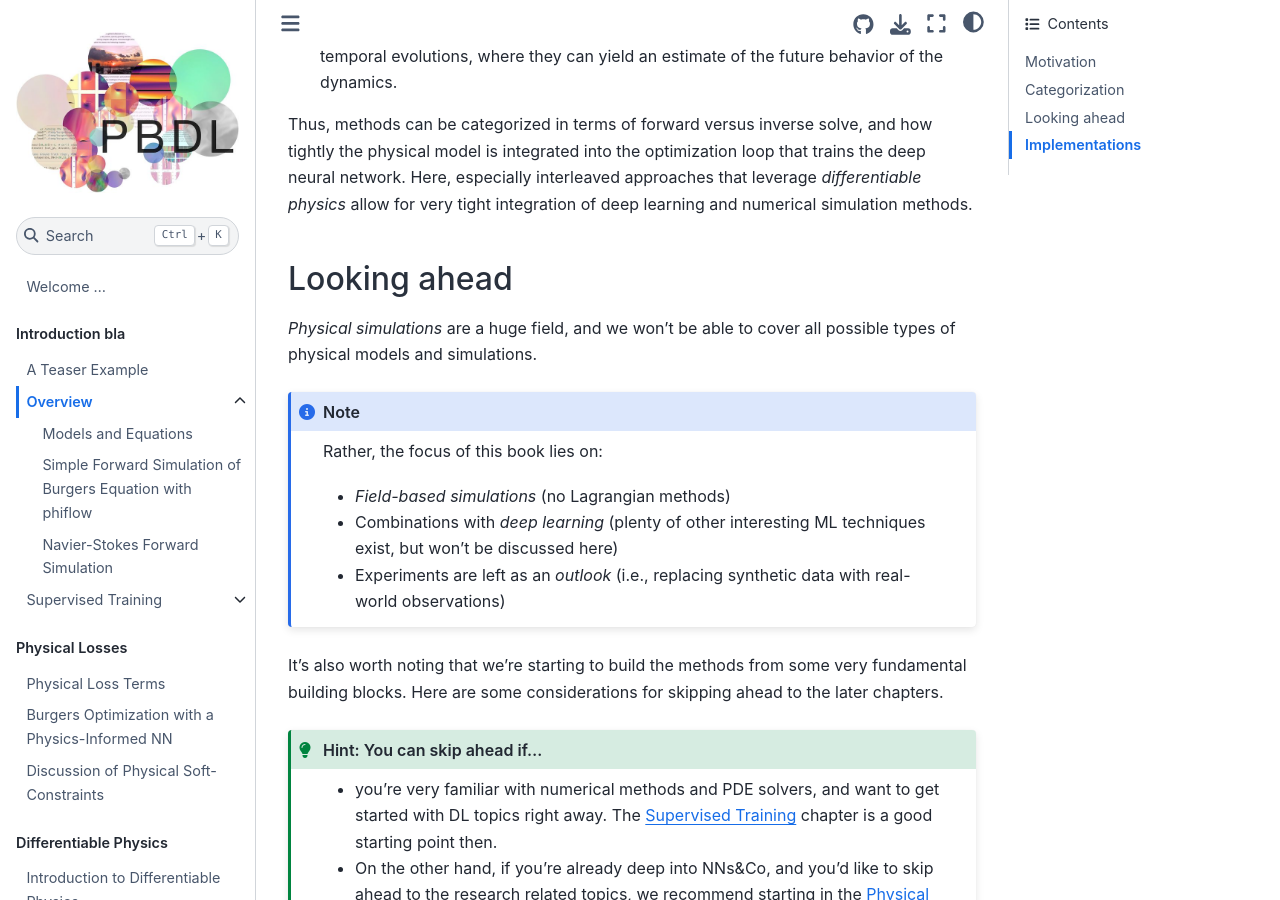
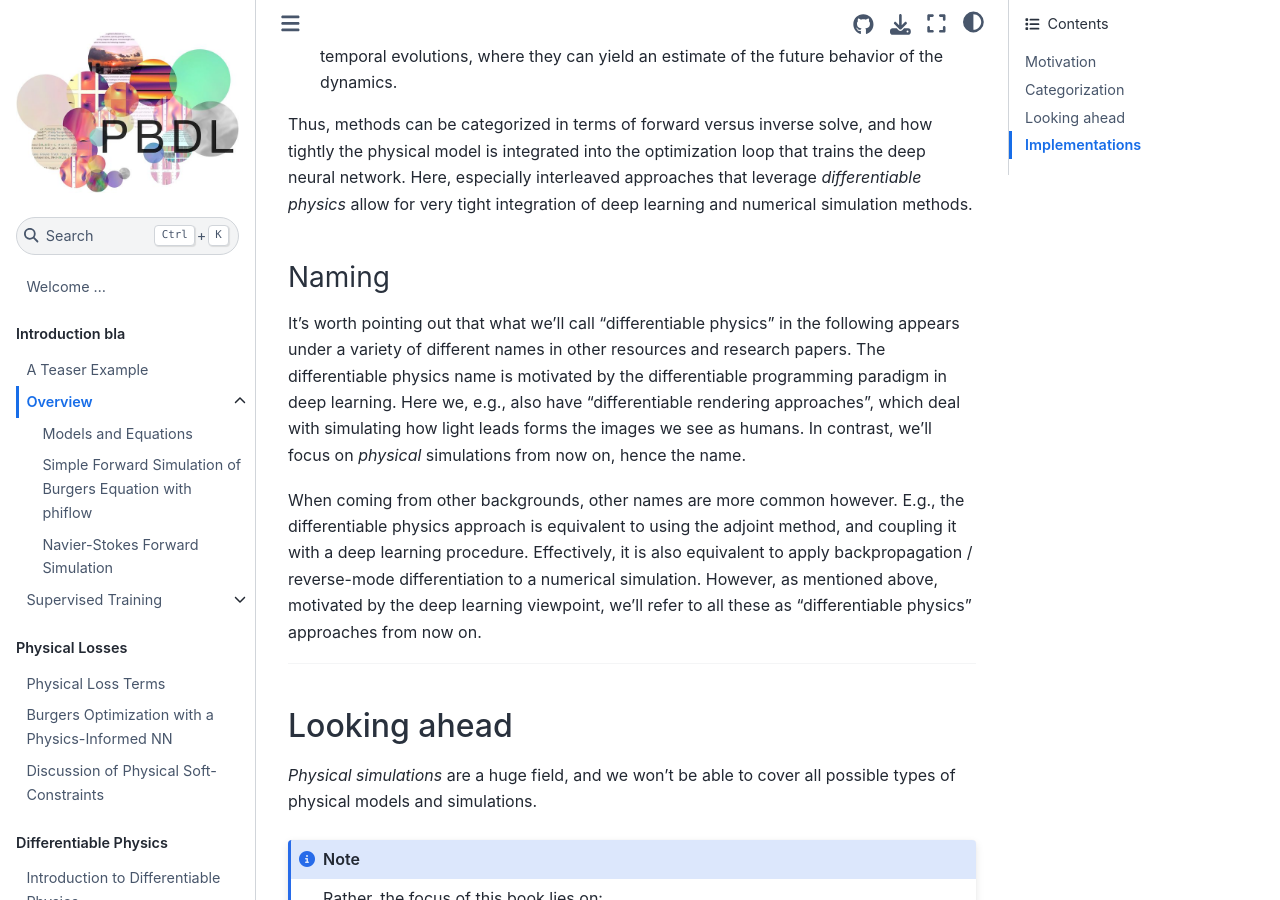
Before and after one commit to tum-pbs/pbdl-book, a Jupyter Book: the page built from overview.md, in a window 1280 px wide and 900 px high, scrolled down 4002 px. Built offline with Jupyter Book 1.0.4 settings and Sphinx 7.4.7 and the Sphinx Book theme 1.1.4, drawn with Linux system fonts in a browser that asks for light colours; pages that are not in the unit, such as notebooks, are missing from menus; cross-references to code outside the pages are shown as plain code; some of the changed text lies outside the part shown.

Commit message:
comments on DP naming

```diff
--- a/overview.md
+++ b/overview.md
@@ -78,12 +78,12 @@ of human understanding. However, these viewpoints typically stem from
 relying on hearsay and not dealing with the topic enough.
 
 Rather, the situation is a very common one in science: we are facing a new class of methods,
-and "all the gritty details" are not yet fully worked out. However, this is pretty common
-for scientific advances.
+and "all the gritty details" are not yet fully worked out. This is pretty common
+for all kinds of scientific advances.
 Numerical methods themselves are a good example. Around 1950, numerical approximations
 and solvers had a tough standing. E.g., to cite H. Goldstine,
-numerical instabilities were considered to be a "constant source of
-anxiety in the future" {cite}`goldstine1990history`.
+numerical instabilities were considered to be a
+"constant source of anxiety in the future" {cite}`goldstine1990history`.
 By now we have a pretty good grasp of these instabilities, and numerical methods
 are ubiquitous and well established.
 
@@ -170,6 +170,25 @@ interleaved approaches that leverage _differentiable physics_ allow for
 very tight integration of deep learning and numerical simulation methods.
 
 
+### Naming
+
+It's worth pointing out that what we'll call "differentiable physics"
+in the following appears under a variety of different names in other resources
+and research papers. The differentiable physics name is motivated by the differentiable
+programming paradigm in deep learning. Here we, e.g., also have "differentiable rendering
+approaches", which deal with simulating how light leads forms the images we see as humans.
+In contrast, we'll focus on _physical_ simulations from now on, hence the name.
+
+When coming from other backgrounds, other names are more common however. E.g., the differentiable
+physics approach is equivalent to using the adjoint method, and coupling it with a deep learning
+procedure. Effectively, it is also equivalent to apply backpropagation / reverse-mode differentiation
+to a numerical simulation. However, as mentioned above, motivated by the deep learning viewpoint,
+we'll refer to all these as "differentiable physics" approaches from now on.
+
+
+---
+
+
 ## Looking ahead
 
 _Physical simulations_ are a huge field, and we won't be able to cover all possible types of physical models and simulations.
@@ -203,9 +222,6 @@ the best one can be selected for new tasks.
 
 As we're (in most Jupyter notebook examples) dealing with stochastic optimizations, many of the following code examples will produce slightly different results each time they're run. This is fairly common with NN training, but it's important to keep in mind when executing the code. It also means that the numbers discussed in the text might not exactly match the numbers you'll see after re-running the examples.
 
----
-<br>
-<br>
 
 <!-- ## A brief history of PBDL in the context of Fluids
 
```
